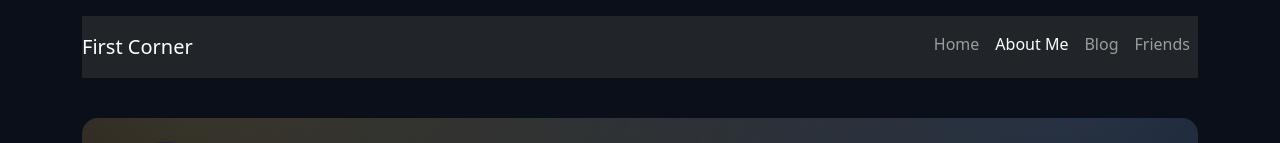
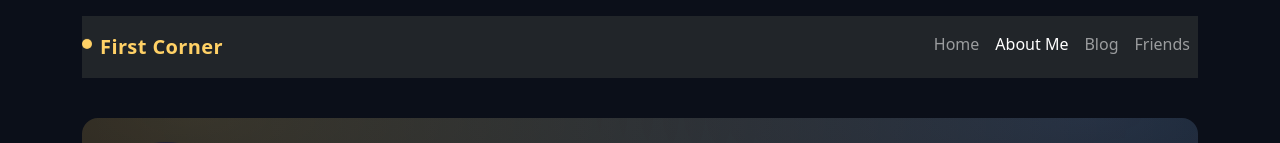
Before and after one commit to smp1993/Assignment-First-Corner-on-the-web, a plain HTML site: page aboutme.html in a window 1280 px wide. Shown: the top 143 px of the page. Drawn offline with nearby package versions, Linux system fonts and the light colour scheme; grey boxes are pictures that could not be loaded.

Commit message:
Update aboutme.html

```diff
--- a/aboutme.html
+++ b/aboutme.html
@@ -25,7 +25,10 @@
 
   <header class="container py-3">
     <nav class="navbar navbar-expand-md navbar-dark bg-dark" aria-label="Primary">
-      <a class="navbar-brand" href="index.html">First Corner</a>
+      <a class="navbar-brand brand" href="index.html">
+      <span class="brand-dot" aria-hidden="true"></span>
+      <span id="brand">First Corner</span>
+      </a>
       <button class="navbar-toggler" type="button" data-bs-toggle="collapse" data-bs-target="#navMenu"
               aria-controls="navMenu" aria-expanded="false" aria-label="Toggle navigation">
         <span class="navbar-toggler-icon"></span>
```
